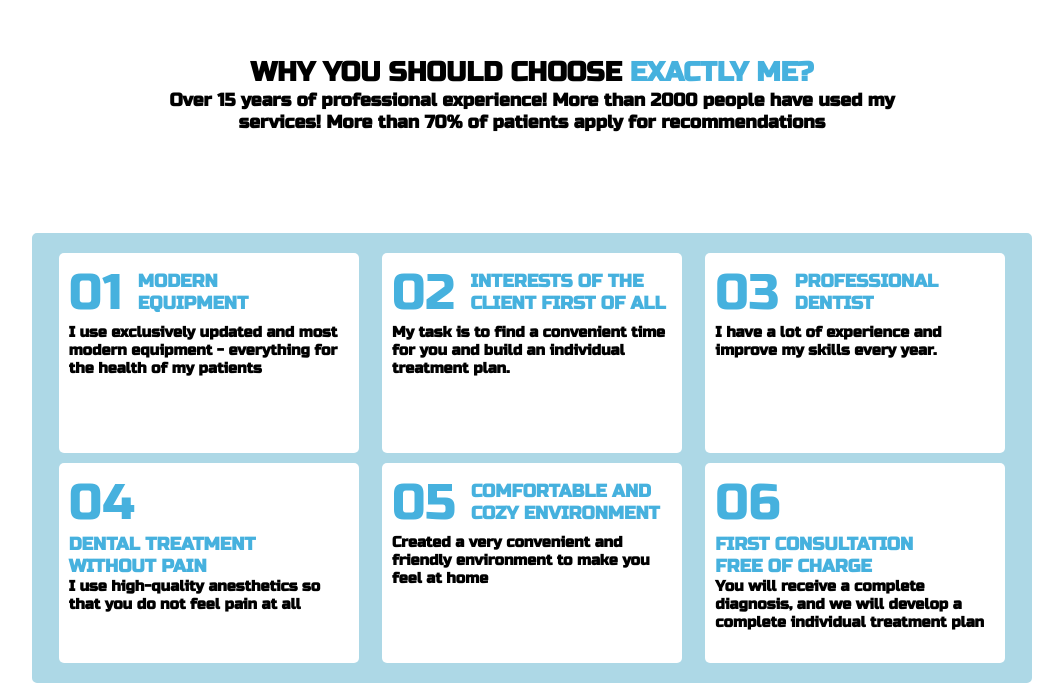
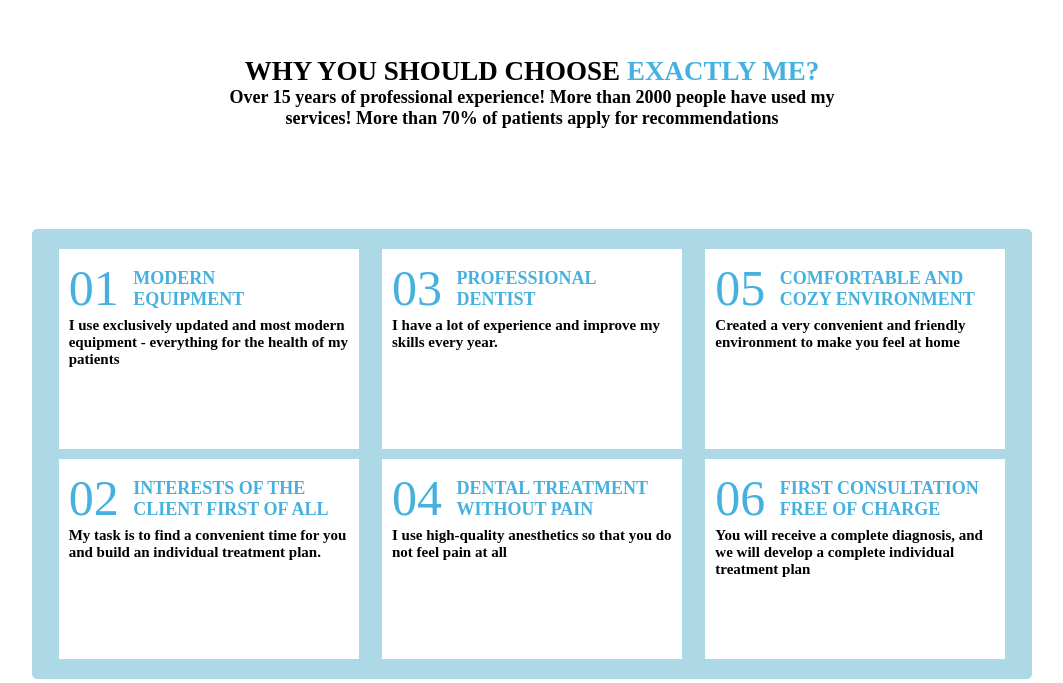
Before and after one commit to OlexandrShevchenko/OlexandrShevchenko.github.io, a plain HTML site: page Project_7/website/website.html in a window 1280 px wide. Shown: the part 944-1627 px from the top of the page, without its empty margins (108-1171 px from the left). Drawn offline with Linux system fonts and the light colour scheme.

Commit message:
Add files via upload

```diff
--- a/Project_7/styles/style.css
+++ b/Project_7/styles/style.css
@@ -6,23 +6,22 @@
 
 /* Body */
 body {
-    font-family: 'Russo One', sans-serif;
     font-weight: 700;
     font-size: 18px;
 }
 
 @font-face {
-    font-family: "Muller_Regular";
-    src: url(../fonts/MullerRegular.woff) format('woff')
-         url(../fonts/MullerRegular.woff2) format('woff2');
+    font-family: 'Muller_Regular';
+    src: url(../fonts/MullerRegular.woff2) format('woff2')
+         url(../fonts/MullerRegular.woff) format('woff');
     font-weight: 400;
     font-style: normal;
 }
 
 @font-face {
-    font-family: "Muller_Bold";
-    src: url(../fonts/MullerBold.woff) format('woff')
-         url(../fonts/MullerBold.woff2) format('woff2');
+    font-family: 'Muller_Bold';
+    src: url(../fonts/MullerBold.woff2) format('woff2')
+         url(../fonts/MullerBold.woff) format('woff');
     font-weight: 700;
     font-style: normal;
 }
@@ -54,7 +53,6 @@ header {
 
 /* Menu */
 #menu {
-    font-family: "Esm Regular";
     list-style-type: none;
 
 }
@@ -81,7 +79,7 @@ header {
 }
 
 /* Main */
- .header_container {
+.header_container {
     display: flex;
     flex-direction: column;
     max-width: 1180px;
@@ -133,8 +131,7 @@ header {
 /* Photo lady */
 #photo {
     position: absolute;
-    top: 70px;
-    right: 1px;
+    bottom: 0;
 }
 
 /* Cards */
@@ -142,7 +139,7 @@ header {
     display: flex;
     justify-content: space-between;
     max-width: 1180px;
-    padding-top: 115px;
+    padding-top: 185px;
     z-index: 1;
 }
 
@@ -155,7 +152,6 @@ header {
     width: 100%;
     max-width: 350px;
     padding: 20px;
-    box-sizing: border-box;
 }
 
 .box__number {
@@ -165,7 +161,6 @@ header {
 }
 
 .box__text {
-    font-family: 'Muller_Regular';
     font-size: 1.1em;
     color: #000;
 }
@@ -181,6 +176,7 @@ main h2 {
 }
 
 h2 span {
+
     color: #46b1de;
 }
 
@@ -189,87 +185,6 @@ main p {
 }
 
 /* Table */
-/* .container {
-    display: grid;
-    grid-template-columns: repeat(3, 1fr);
-    grid-auto-flow: column;
-    background-color: #add8e6;
-    max-width: 1000px;
-    margin: 0 auto;
-    justify-items: center;
-    border: 15px solid #add8e6;
-    border-radius: 5px;
-    gap: 15px;
-    margin-top: 50px;
-}
-
-.table_numbers {
-    font-size: 50px;
-    font-weight: 500;
-    text-align: left;
-    padding-right: 9px;
-}
-
-.table_title {
-    display: inline-block;
-    width: 200px;
-    justify-content: flex-start;
-    text-align: left;
-}
-
-.container div {
-    max-width: 300px;
-    background-color: #fff;
-    border-radius: 5px;
-    padding: 15px;
-    text-align: left;
-    padding-bottom: 50px;
-}
-
-.container div div {
-    font-size: 15px;
-    padding: 0;
-}
-
-.item-01 {
-    grid-row: 1;
-    grid-column: 1;
-}
-
-.item-02 {
-    grid-row: 2;
-    grid-column: 1;
-}
-
-.item-03 {
-    grid-row: 1;
-    grid-column: 2;
-}
-
-.item-04 {
-    grid-row: 2;
-    grid-column: 2;
-}
-
-.item-05 {
-    grid-row: 1;
-    grid-column: 3;
-}
-
-.item-06 {
-    grid-row: 2;
-    grid-column: 3;
-} */
-
-@media screen (max-width: 600px) {
-    .table_grid {
-        display: flex;
-        flex-direction: column;
-        width: 100px;
-        margin: 0 auto;
-    }
-}
-
 .table_grid {
     display: grid;
     grid-template-rows: 1fr 1fr;
@@ -302,6 +217,51 @@ main p {
     margin-right: 10px;
 }
 
+.table_item {
+    background-color: #fff;
+    height: 200px;
+    width: 300px;
+    justify-self: center;
+    text-align: start;
+    padding: 10px;
+}
+
+.item-01 {
+    grid-row: 1;
+    grid-column: 1;
+}
+
+.item-02 {
+    grid-row: 2;
+    grid-column: 1;
+}
+
+.item-03 {
+    grid-row: 1;
+    grid-column: 2;
+}
+
+.item-04 {
+    grid-row: 2;
+    grid-column: 2;
+}
+
+.item-05 {
+    grid-row: 1;
+    grid-column: 3;
+}
+
+.item-06 {
+    grid-row: 2;
+    grid-column: 3;
+}
+
+.table_number {
+    font-size: 50px;
+    font-weight: 300;
+    margin-right: 10px;
+}
+
 /* Table title */
 .table_title {
     display: inline-block;
--- a/Project_7/website/website.html
+++ b/Project_7/website/website.html
@@ -10,7 +10,7 @@
     <link rel="preconnect" href="https://fonts.gstatic.com" crossorigin>
     <link href="https://fonts.googleapis.com/css2?family=Russo+One&display=swap" rel="stylesheet">
     <link rel="stylesheet" href="../styles/style.css">
-    <title>Document</title>
+    <title>Dr Nicola Tesla dentist</title>
 </head>
 <body>
 <div class="wrapper">
@@ -48,7 +48,6 @@
         <div><a class="style__call_btn" href="#">Call</a></div>
         <div><a class="style__services_btn" href="#">Services</a></div>
     </div>
-        <div><img id="photo" src="../images/header/lady.png" alt="lady"></div>
     <div class="cards">
         <div class="box">
             <div class="box__number">15</div>
@@ -67,76 +66,45 @@
 </div>
 <!-- Main -->
 <main>
+    <img id="photo" src="../images/header/lady.png" alt="lady">
     <h2>WHY YOU SHOULD CHOOSE <span>EXACTLY ME?</span></h2>
     <p>Over 15 years of professional experience! More than 2000 people have used my<br>services! More than 70% of patients apply for recommendations</p>
 <!-- Table -->
-<!-- <div class="container">
-    <div class="item-01">
-        <span class="table_numbers">01</span>
-        <span class="table_title">MODERN<br>EQUIPMENT</span>
-        <div>I use exclusively updated and most modern equipment - everything for the health of my patients</div>
-    </div>
-    <div class="item-02">
-        <span class="table_numbers">02</span>
-        <span class="table_title">INTERESTS OF THE CLIENT FIRST OF ALL</span>
-        <div>My task is to find a convenient time for you and build an individual treatment plan.</div>
-    </div>
-    <div class="item-03">
-        <span class="table_numbers">03</span>
-        <span class="table_title">PROFESSIONAL DENTIST</span>
-        <div>I have a lot of experience and improve my skills every year.</div>
-    </div>
-    <div class="item-04">
-        <span class="table_numbers">04</span>
-        <span class="table_title">DENTAL TREATMENT WITHOUT PAIN</span>
-        <div>I use high-quality anesthetics so that you do not feel pain at all</div>
-    </div>
-        <div class="item-05">
-        <span class="table_numbers">05</span>
-        <span class="table_title">COMFORTABLE AND COZY ENVIRONMENT</span>
-        <div>Created a very convenient and friendly environment to make you feel at home</div>
-    </div>
-        <div class="item-06">
-        <span class="table_numbers">06</span>
-        <span class="table_title">FIRST CONSULTATION FREE OF CHARGE</span>
-        <div>You will receive a complete diagnosis, and we will develop a complete individual treatment plan</div>
-    </div>
-</div>
-<br>
-<br>
-<br> -->
 <section class="table_grid">
-    <div class="table_box">
+    <div class="item-01 table_item">
         <span class="table_number">01</span>
         <span class="table_title">MODERN<br>EQUIPMENT</span>
         <p>I use exclusively updated and most modern equipment - everything for the health of my patients</p>
     </div>
-    <div class="table_box">
+    <div class="item-02 table_item">
         <span class="table_number">02</span>
         <span class="table_title">INTERESTS OF THE CLIENT FIRST OF ALL</span>
         <p>My task is to find a convenient time for you and build an individual treatment plan.</p>
     </div>
-    <div class="table_box">
+    <div class="item-03 table_item">
         <span class="table_number">03</span>
         <span class="table_title">PROFESSIONAL DENTIST</span>
         <p>I have a lot of experience and improve my skills every year.</p>
     </div>
-    <div class="table_box">
+    <div class="item-04 table_item">
         <span class="table_number">04</span>
         <span class="table_title">DENTAL TREATMENT WITHOUT PAIN</span>
         <p>I use high-quality anesthetics so that you do not feel pain at all</p>
     </div>
-    <div class="table_box">
+    <div class="item-05 table_item">
         <span class="table_number">05</span>
         <span class="table_title">COMFORTABLE AND COZY ENVIRONMENT</span>
         <p>Created a very convenient and friendly environment to make you feel at home</з>
     </div>
-    <div class="table_box">
+    <div class="item-06 table_item">
         <span class="table_number">06</span>
         <span class="table_title">FIRST CONSULTATION FREE OF CHARGE</span>
         <p>You will receive a complete diagnosis, and we will develop a complete individual treatment plan</p>
     </div>
 </section>
+<footer>
+
+</footer>
 </main>
 </body>
 </html>
```
Lines whose indentation alone changed are shown as unchanged.
